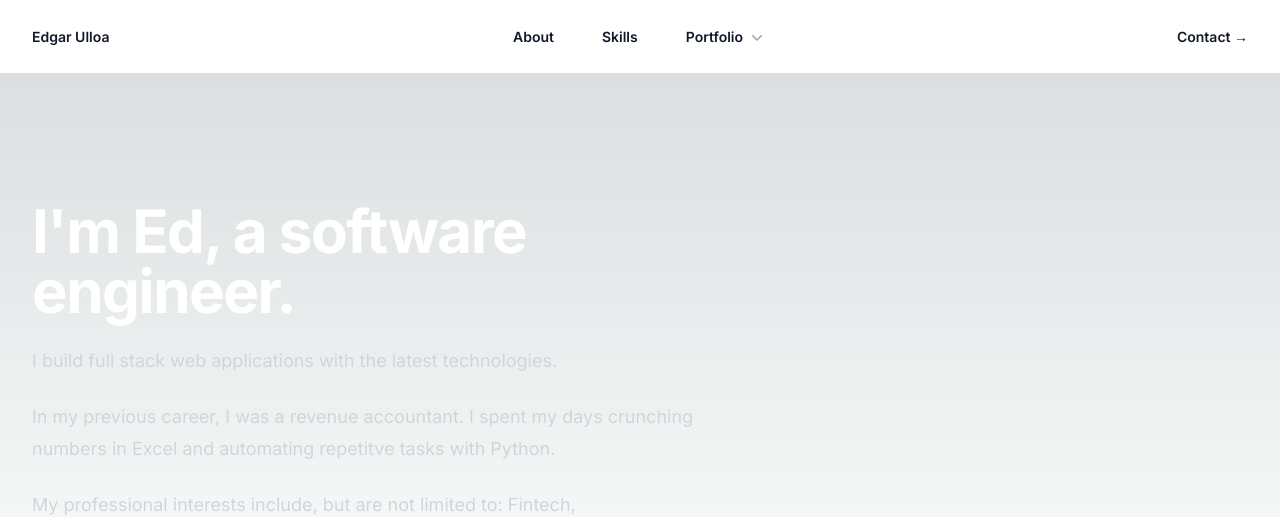
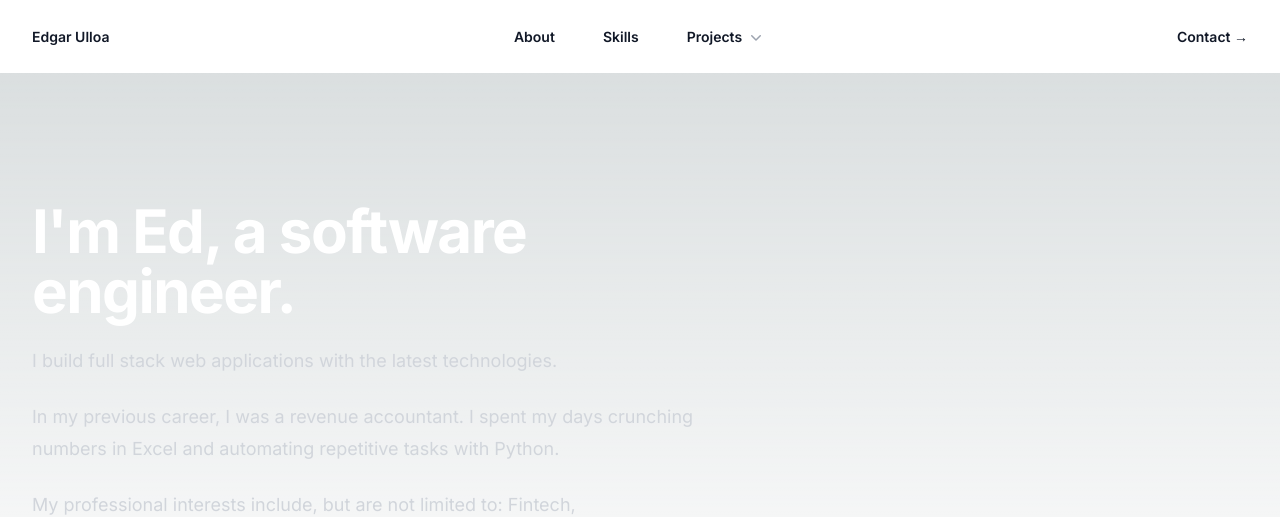
Before and after one commit to eulloa10/edgar-personal-website-2, a Next.js app in the folder portfolio/: page / in a window 1280 px wide. Shown: the top 517 px of the page. Built offline with nearby package versions, Linux system fonts and the light colour scheme.

Commit message:
updated about section

```diff
--- a/portfolio/src/app/components/about.js
+++ b/portfolio/src/app/components/about.js
@@ -19,13 +19,12 @@ a software engineer.</h2>
             I build full stack web applications with the latest technologies.
           </p>
           <p className="mt-6 text-lg leading-8 text-gray-300">
-            In my previous career, I was a revenue accountant. I spent my days crunching numbers in Excel and automating repetitve tasks with Python.
+            In my previous career, I was a revenue accountant. I spent my days crunching numbers in Excel and automating repetitive tasks with Python.
           </p>
           <p className="mt-6 text-lg leading-8 text-gray-300">
             My professional interests include, but are not limited to: Fintech, Entertainment, EdTech, Healthcare, and E-commerce
           </p>
         </div>
-        <img src=""/>
       </div>
     </div>
   )
--- a/portfolio/src/app/components/nav.js
+++ b/portfolio/src/app/components/nav.js
@@ -59,7 +59,7 @@ export default function Nav() {
           </a>
           <Popover className="relative">
             <Popover.Button className="flex items-center gap-x-1 text-sm font-semibold leading-6 text-gray-900">
-              Portfolio
+              Projects
               <ChevronDownIcon className="h-5 w-5 flex-none text-gray-400" aria-hidden="true" />
             </Popover.Button>
 
@@ -139,7 +139,7 @@ export default function Nav() {
                   {({ open }) => (
                     <>
                       <Disclosure.Button className="flex w-full items-center justify-between rounded-lg py-2 pl-3 pr-3.5 text-base font-semibold leading-7 text-gray-900 hover:bg-gray-50">
-                        Portfolio
+                        Projects
                         <ChevronDownIcon
                           className={classNames(open ? 'rotate-180' : '', 'h-5 w-5 flex-none')}
                           aria-hidden="true"
```
